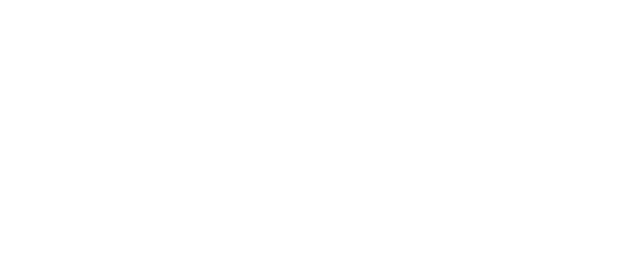
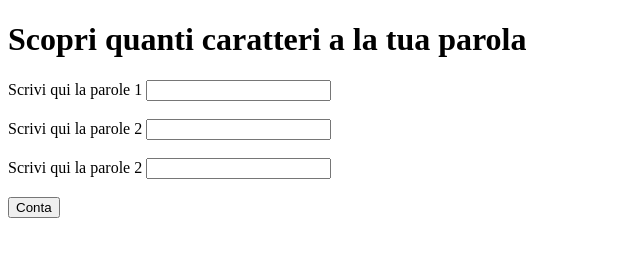
Before and after one commit to SchneiderElia/Epicode_M2_W2D4, a plain HTML site: page Exercise Theory/index.html in a window 1280 px wide. Shown: the whole page, without its empty margins (0-640 px from the left). Drawn offline with Linux system fonts and the light colour scheme.

Commit message:
update exercise theory

```diff
--- a/Exercise Theory/index.html
+++ b/Exercise Theory/index.html
@@ -6,6 +6,29 @@
     <title>Exercise</title>
 </head>
 <body>
+    <h1> Scopri quanti caratteri a la tua parola</h1>
+
+    <form>
+        <label>Scrivi qui la parole 1</label>
+        <input type="text">
+
+        <br><br>
+
+        <label>Scrivi qui la parole 2</label>
+        <input type="text">
+
+
+        <br><br>
+
+        <label>Scrivi qui la parole 2</label>
+        <input type="text">
+
+        <br><br>
+
+        <button onclick="totalWord()">Conta</button>
+
+
+    </form>
 
 </body>
 <script src="script.js"></script>
--- a/Exercise Theory/script.js
+++ b/Exercise Theory/script.js
@@ -0,0 +1,25 @@
+/* Create un form in cui l'utente inserira 3 parole,
+queste parole vanno a popolare un array.
+Dopo aver inserito le tre parole l'utente cliccherà
+sul pulsante "conta" e il programma stampare in console le singole parole
+e la lunghezza delle singole parole
+es:
+ciao
+a
+tutti
+
+parola ciao lunghezza 4
+parola a lunghuezza 1
+parola tutti lunghezza 5 */
+
+
+
+let wordOne = "ciao"
+let wordTow = "a"
+let wordThree = "tutti"
+
+console.log("la frase è : " + wordOne + " " +  wordTow + " " + wordThree)
+
+console.log(" parola "+ wordOne + " lunghezza " + wordOne.length)
+console.log(" parola "+ wordTow + " lunghezza " + wordTow.length)
+console.log(" parola "+ wordThree + " lunghezza " + wordThree.length)
```
